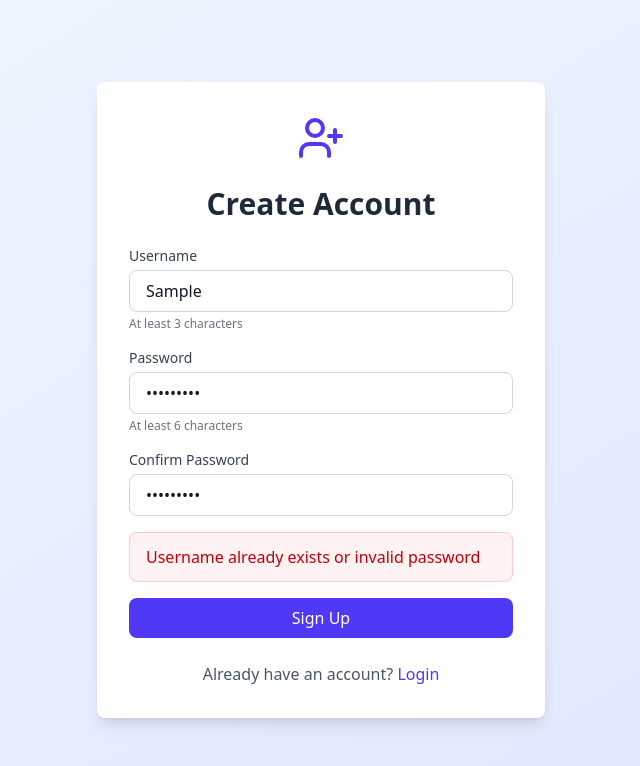
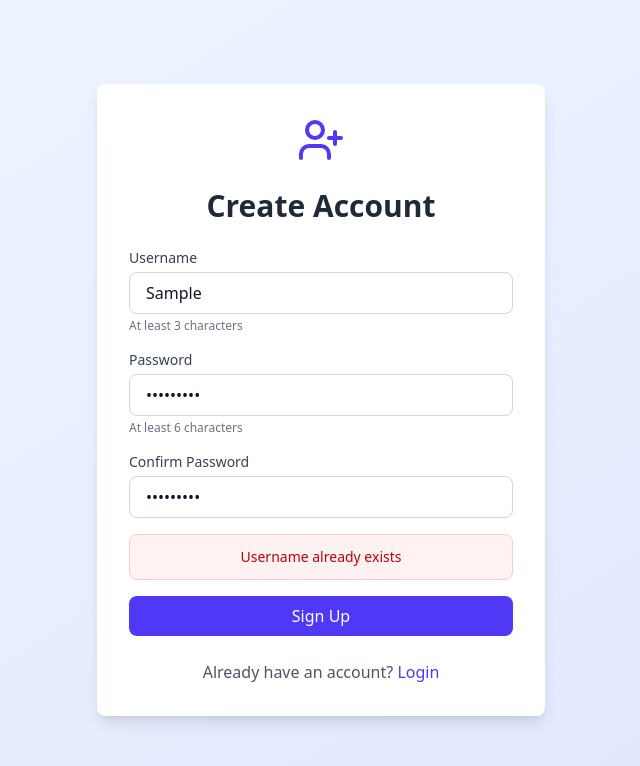
Before and after one commit to qualia4/NoviChatbot, a React (Vite) app in the folder frontend/: page /signup in a window 1280 px wide. Both pictures are taken after typing "Sample", "Sample123", "Sample123" into the empty fields and a click on the button "Sign Up". Shown: the top 766 px of the page, without its empty margins (319-959 px from the left). Built offline with nearby package versions, Linux system fonts and the light colour scheme; no server answers.

Commit message:
improved error handling signup

```diff
--- a/frontend/src/pages/Signup.tsx
+++ b/frontend/src/pages/Signup.tsx
@@ -1,7 +1,7 @@
 // src/pages/Signup.tsx
 import { useState } from 'react';
 import { useNavigate, Link } from 'react-router-dom';
-import {useAuth} from "../hooks/UseAuth.tsx";
+import { useAuth } from '../hooks/UseAuth.tsx';
 import { UserPlus } from 'lucide-react';
 
 export default function Signup() {
@@ -23,12 +23,12 @@ export default function Signup() {
         }
 
         setLoading(true);
-
         try {
             await signup(username, password);
             navigate('/chat');
         } catch (err: any) {
-            setError(err.message || 'Signup failed');
+            // Check if API returns a known "username exists" error
+            setError('Username already exists');
         } finally {
             setLoading(false);
         }
@@ -96,8 +96,8 @@ export default function Signup() {
                     </div>
 
                     {error && (
-                        <div className="bg-red-50 border border-red-200 text-red-700 px-4 py-3 rounded-lg">
-                            Username already exists or invalid password
+                        <div className="bg-red-50 border border-red-200 text-red-700 px-4 py-3 rounded-lg text-sm text-center">
+                            {error}
                         </div>
                     )}
 
```
